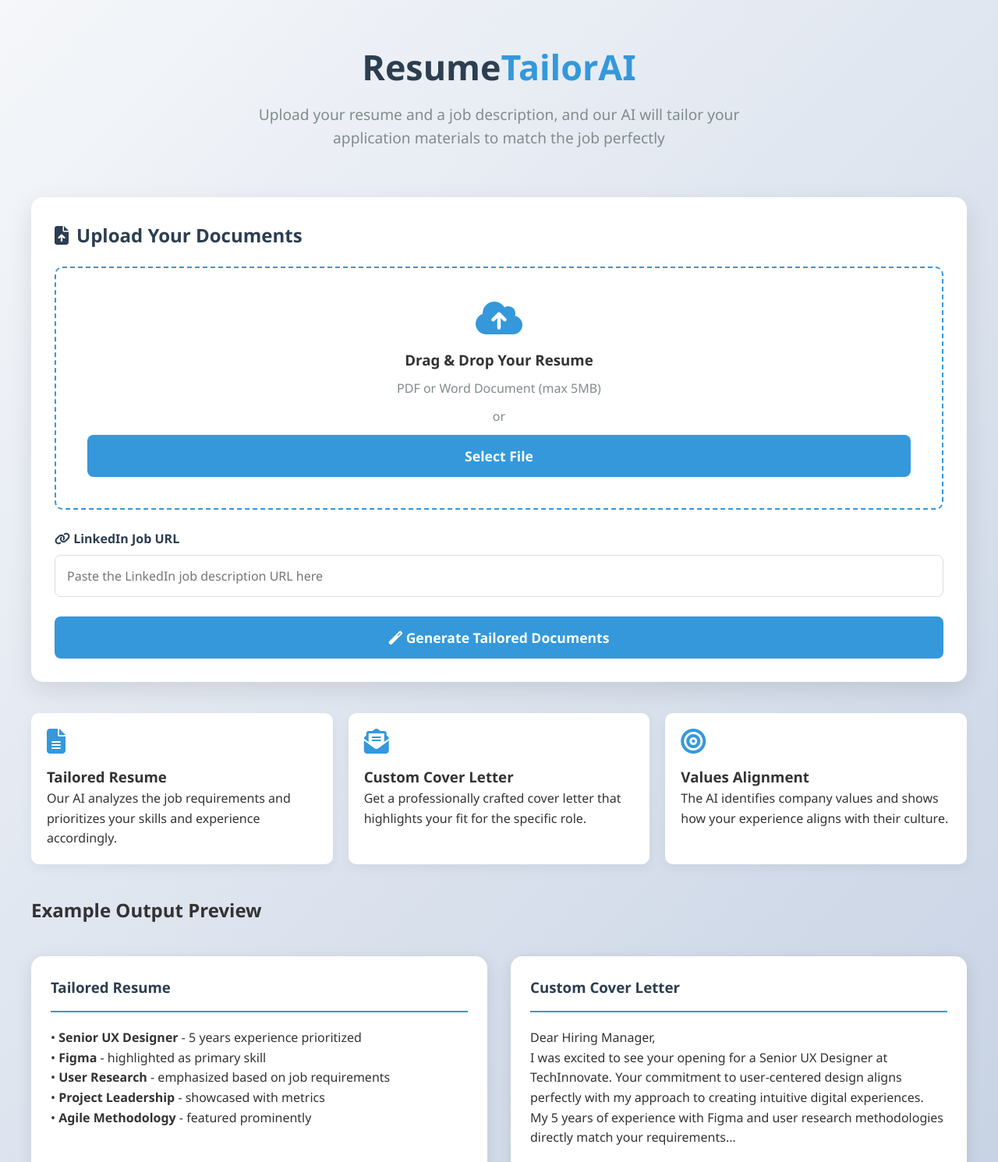
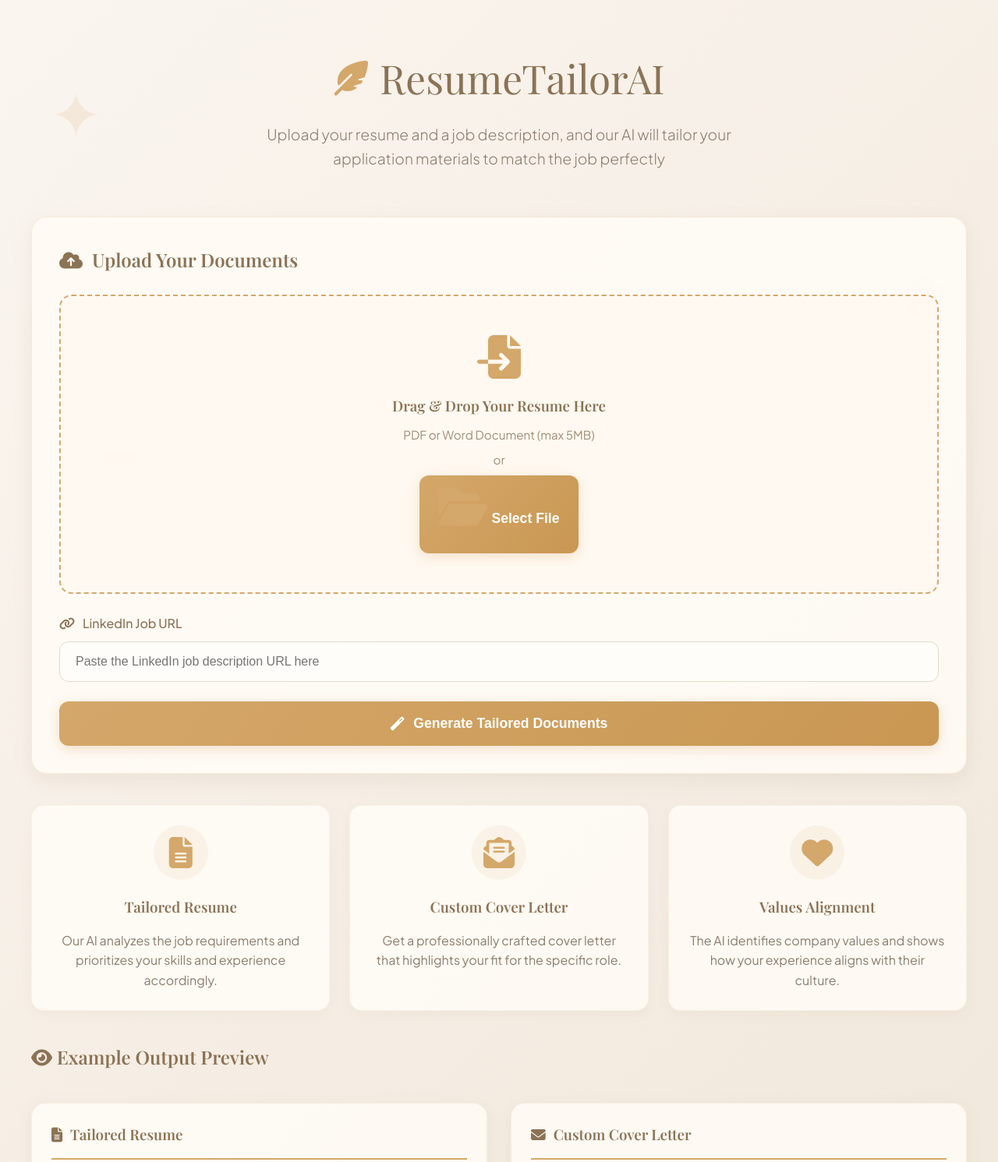
Before and after one commit to songjiseop/jilinielle, a plain HTML site: page index.html in a window 1280 px wide. Shown: the top 1491 px of the page at 78% size. Drawn offline with nearby package versions, Linux system fonts and the light colour scheme.

Commit message:
Updated design with cute beige color palette

```diff
--- a/index.html
+++ b/index.html
@@ -5,17 +5,18 @@
     <meta name="viewport" content="width=device-width, initial-scale=1.0">
     <title>ResumeTailorAI - Customize Your Application Materials</title>
     <link rel="stylesheet" href="https://cdnjs.cloudflare.com/ajax/libs/font-awesome/6.4.0/css/all.min.css">
+    <link href="https://fonts.googleapis.com/css2?family=Playfair+Display:wght@400;600&family=Plus+Jakarta+Sans:wght@300;400;500;600&display=swap" rel="stylesheet">
     <style>
         * {
             margin: 0;
             padding: 0;
             box-sizing: border-box;
-            font-family: 'Segoe UI', Tahoma, Geneva, Verdana, sans-serif;
         }
 
         body {
-            background: linear-gradient(135deg, #f5f7fa 0%, #c3cfe2 100%);
-            color: #333;
+            font-family: 'Plus Jakarta Sans', sans-serif;
+            background: linear-gradient(135deg, #faf5ef 0%, #f0e6d9 100%);
+            color: #5a4c41;
             line-height: 1.6;
             min-height: 100vh;
             padding: 20px;
@@ -28,72 +29,91 @@
 
         header {
             text-align: center;
-            padding: 30px 0;
-            margin-bottom: 30px;
+            padding: 40px 0;
+            margin-bottom: 20px;
         }
 
-        header h1 {
+        .logo {
+            font-family: 'Playfair Display', serif;
+            font-size: 3.2rem;
+            color: #8b7355;
+            margin-bottom: 15px;
+            display: flex;
+            align-items: center;
+            justify-content: center;
+            gap: 15px;
+        }
+
+        .logo i {
             font-size: 2.8rem;
-            color: #2c3e50;
-            margin-bottom: 10px;
+            color: #d4a76a;
         }
 
         header p {
             font-size: 1.2rem;
-            color: #7f8c8d;
+            color: #8b7d6e;
             max-width: 700px;
             margin: 0 auto;
-        }
-
-        .ai-highlight {
-            color: #3498db;
-            font-weight: 600;
+            font-weight: 300;
         }
 
         .card {
-            background: white;
-            border-radius: 15px;
-            box-shadow: 0 10px 30px rgba(0, 0, 0, 0.1);
-            padding: 30px;
+            background: rgba(255, 251, 245, 0.9);
+            border-radius: 20px;
+            box-shadow: 0 8px 25px rgba(139, 115, 85, 0.1);
+            padding: 35px;
             margin-bottom: 30px;
-            transition: transform 0.3s ease;
+            transition: transform 0.3s ease, box-shadow 0.3s ease;
+            border: 1px solid rgba(212, 167, 106, 0.2);
         }
 
         .card:hover {
             transform: translateY(-5px);
+            box-shadow: 0 12px 30px rgba(139, 115, 85, 0.15);
         }
 
         .card h2 {
-            color: #2c3e50;
-            margin-bottom: 20px;
+            color: #8b7355;
+            margin-bottom: 25px;
             display: flex;
             align-items: center;
-            gap: 10px;
+            gap: 12px;
+            font-family: 'Playfair Display', serif;
+            font-weight: 600;
         }
 
         .upload-area {
-            border: 2px dashed #3498db;
-            border-radius: 10px;
-            padding: 40px;
+            border: 2px dashed #d4a76a;
+            border-radius: 16px;
+            padding: 50px 30px;
             text-align: center;
             margin-bottom: 25px;
             transition: all 0.3s ease;
             cursor: pointer;
+            background: rgba(255, 248, 238, 0.5);
         }
 
         .upload-area:hover {
-            background-color: #f8f9fa;
+            background: rgba(255, 241, 223, 0.8);
+            border-color: #c99752;
         }
 
         .upload-area i {
-            font-size: 3rem;
-            color: #3498db;
-            margin-bottom: 15px;
+            font-size: 3.5rem;
+            color: #d4a76a;
+            margin-bottom: 20px;
+        }
+
+        .upload-area h3 {
+            color: #8b7355;
+            margin-bottom: 10px;
+            font-family: 'Playfair Display', serif;
         }
 
         .upload-area p {
-            color: #7f8c8d;
-            margin: 10px 0;
+            color: #a08c76;
+            margin: 8px 0;
+            font-size: 0.95rem;
         }
 
         .form-group {
@@ -102,35 +122,53 @@
 
         .form-group label {
             display: block;
-            margin-bottom: 8px;
-            font-weight: 600;
-            color: #2c3e50;
+            margin-bottom: 10px;
+            font-weight: 500;
+            color: #8b7355;
+            display: flex;
+            align-items: center;
+            gap: 10px;
         }
 
         .form-group input {
             width: 100%;
-            padding: 15px;
-            border: 1px solid #ddd;
-            border-radius: 8px;
+            padding: 16px 20px;
+            border: 1px solid #e5d9c9;
+            border-radius: 12px;
             font-size: 1rem;
+            background: #fffdf9;
+            color: #5a4c41;
+            transition: border-color 0.3s ease, box-shadow 0.3s ease;
+        }
+
+        .form-group input:focus {
+            outline: none;
+            border-color: #d4a76a;
+            box-shadow: 0 0 0 3px rgba(212, 167, 106, 0.2);
         }
 
         button {
-            background: #3498db;
+            background: linear-gradient(135deg, #d4a76a 0%, #c99752 100%);
             color: white;
             border: none;
-            padding: 15px 30px;
-            border-radius: 8px;
+            padding: 18px 35px;
+            border-radius: 12px;
             font-size: 1.1rem;
             font-weight: 600;
             cursor: pointer;
-            transition: background 0.3s ease;
-            display: block;
+            transition: all 0.3s ease;
+            display: flex;
+            align-items: center;
+            justify-content: center;
+            gap: 12px;
             width: 100%;
+            box-shadow: 0 4px 15px rgba(212, 167, 106, 0.3);
         }
 
         button:hover {
-            background: #2980b9;
+            background: linear-gradient(135deg, #c99752 0%, #bf8a45 100%);
+            box-shadow: 0 6px 18px rgba(212, 167, 106, 0.4);
+            transform: translateY(-2px);
         }
 
         .result-preview {
@@ -141,50 +179,111 @@
 
         .preview-card {
             flex: 1;
-            background: white;
-            border-radius: 15px;
-            box-shadow: 0 5px 20px rgba(0, 0, 0, 0.1);
+            background: rgba(255, 251, 245, 0.9);
+            border-radius: 18px;
+            box-shadow: 0 5px 20px rgba(139, 115, 85, 0.08);
             padding: 25px;
+            border: 1px solid rgba(212, 167, 106, 0.15);
         }
 
         .preview-card h3 {
-            color: #2c3e50;
+            color: #8b7355;
             padding-bottom: 15px;
-            border-bottom: 2px solid #3498db;
+            border-bottom: 2px solid #d4a76a;
             margin-bottom: 20px;
+            font-family: 'Playfair Display', serif;
+            display: flex;
+            align-items: center;
+            gap: 10px;
         }
 
         .preview-content {
             min-height: 300px;
+            color: #5a4c41;
+            line-height: 1.7;
         }
 
         .features {
             display: flex;
             flex-wrap: wrap;
-            gap: 20px;
+            gap: 25px;
             margin: 40px 0;
         }
 
         .feature {
             flex: 1;
             min-width: 250px;
-            background: white;
-            border-radius: 10px;
-            padding: 20px;
-            box-shadow: 0 5px 15px rgba(0, 0, 0, 0.05);
+            background: rgba(255, 251, 245, 0.9);
+            border-radius: 16px;
+            padding: 25px;
+            box-shadow: 0 5px 15px rgba(139, 115, 85, 0.05);
+            border: 1px solid rgba(212, 167, 106, 0.1);
+            text-align: center;
+            transition: transform 0.3s ease;
+        }
+
+        .feature:hover {
+            transform: translateY(-5px);
         }
 
         .feature i {
-            font-size: 2rem;
-            color: #3498db;
+            font-size: 2.5rem;
+            color: #d4a76a;
+            margin-bottom: 20px;
+            background: rgba(212, 167, 106, 0.1);
+            width: 70px;
+            height: 70px;
+            display: flex;
+            align-items: center;
+            justify-content: center;
+            border-radius: 50%;
+            margin: 0 auto 20px;
+        }
+
+        .feature h3 {
+            color: #8b7355;
             margin-bottom: 15px;
+            font-family: 'Playfair Display', serif;
+        }
+
+        .feature p {
+            color: #8b7d6e;
+            line-height: 1.6;
         }
 
         footer {
             text-align: center;
-            margin-top: 50px;
-            padding: 20px;
-            color: #7f8c8d;
+            margin-top: 60px;
+            padding: 30px;
+            color: #a08c76;
+            font-size: 0.9rem;
+        }
+
+        .cute-element {
+            position: absolute;
+            z-index: -1;
+            opacity: 0.15;
+        }
+
+        .cute-1 {
+            top: 10%;
+            left: 5%;
+            font-size: 80px;
+            color: #d4a76a;
+        }
+
+        .cute-2 {
+            top: 40%;
+            right: 5%;
+            font-size: 70px;
+            color: #d4a76a;
+        }
+
+        .cute-3 {
+            bottom: 20%;
+            left: 10%;
+            font-size: 60px;
+            color: #d4a76a;
         }
 
         @media (max-width: 768px) {
@@ -195,25 +294,42 @@
             header h1 {
                 font-size: 2.2rem;
             }
+
+            .logo {
+                font-size: 2.5rem;
+            }
+
+            .cute-element {
+                display: none;
+            }
         }
     </style>
 </head>
 <body>
+    <div class="cute-element cute-1">✦</div>
+    <div class="cute-element cute-2">❀</div>
+    <div class="cute-element cute-3">❤</div>
+
     <div class="container">
         <header>
-            <h1>Resume<span class="ai-highlight">TailorAI</span></h1>
+            <div class="logo">
+                <i class="fas fa-feather-alt"></i>
+                <span>ResumeTailorAI</span>
+            </div>
             <p>Upload your resume and a job description, and our AI will tailor your application materials to match the job perfectly</p>
         </header>
 
         <div class="card">
-            <h2><i class="fas fa-file-upload"></i> Upload Your Documents</h2>
+            <h2><i class="fas fa-cloud-upload-alt"></i> Upload Your Documents</h2>
 
             <div class="upload-area" id="dropZone">
-                <i class="fas fa-cloud-upload-alt"></i>
-                <h3>Drag & Drop Your Resume</h3>
+                <i class="fas fa-file-import"></i>
+                <h3>Drag & Drop Your Resume Here</h3>
                 <p>PDF or Word Document (max 5MB)</p>
                 <p>or</p>
-                <button>Select File</button>
+                <button style="width: auto; display: inline-block; padding: 12px 25px;">
+                    <i class="fas fa-folder-open"></i> Select File
+                </button>
             </div>
 
             <div class="form-group">
@@ -221,7 +337,9 @@
                 <input type="text" id="jobUrl" placeholder="Paste the LinkedIn job description URL here">
             </div>
 
-            <button id="generateBtn"><i class="fas fa-magic"></i> Generate Tailored Documents</button>
+            <button id="generateBtn">
+                <i class="fas fa-magic"></i> Generate Tailored Documents
+            </button>
         </div>
 
         <div class="features">
@@ -236,16 +354,18 @@
                 <p>Get a professionally crafted cover letter that highlights your fit for the specific role.</p>
             </div>
             <div class="feature">
-                <i class="fas fa-bullseye"></i>
+                <i class="fas fa-heart"></i>
                 <h3>Values Alignment</h3>
                 <p>The AI identifies company values and shows how your experience aligns with their culture.</p>
             </div>
         </div>
 
-        <h2>Example Output Preview</h2>
+        <h2 style="color: #8b7355; font-family: 'Playfair Display', serif; margin-bottom: 20px;">
+            <i class="fas fa-eye"></i> Example Output Preview
+        </h2>
         <div class="result-preview">
             <div class="preview-card">
-                <h3>Tailored Resume</h3>
+                <h3><i class="fas fa-file-alt"></i> Tailored Resume</h3>
                 <div class="preview-content">
                     <p>• <strong>Senior UX Designer</strong> - 5 years experience prioritized</p>
                     <p>• <strong>Figma</strong> - highlighted as primary skill</p>
@@ -256,7 +376,7 @@
             </div>
 
             <div class="preview-card">
-                <h3>Custom Cover Letter</h3>
+                <h3><i class="fas fa-envelope"></i> Custom Cover Letter</h3>
                 <div class="preview-content">
                     <p>Dear Hiring Manager,</p>
                     <p>I was excited to see your opening for a Senior UX Designer at TechInnovate. Your commitment to user-centered design aligns perfectly with my approach to creating intuitive digital experiences.</p>
@@ -266,22 +386,29 @@
         </div>
 
         <footer>
-            <p>ResumeTailorAI &copy; 2023 | AI-Powered Job Application Materials</p>
+            <p>Made with <i class="fas fa-heart" style="color: #d4a76a;"></i> • jilinielle &copy; 2025</p>
         </footer>
     </div>
 
     <script>
         // Simple animation for the generate button
         document.getElementById('generateBtn').addEventListener('click', function() {
+            const originalText = this.innerHTML;
             this.innerHTML = '<i class="fas fa-spinner fa-spin"></i> Processing...';
+            this.disabled = true;
 
             // Simulate processing time
             setTimeout(() => {
                 this.innerHTML = '<i class="fas fa-check"></i> Documents Ready!';
-                this.style.background = '#2ecc71';
+                this.style.background = 'linear-gradient(135deg, #a3c293 0%, #87a96b 100%)';
 
                 // Show a simulated success message
-                alert('Documents generated successfully! This is a frontend demo. In a real application, your tailored resume and cover letter would be available for download.');
+                setTimeout(() => {
+                    alert('Documents generated successfully! This is a frontend demo. In a real application, your tailored resume and cover letter would be available for download.');
+                    this.innerHTML = originalText;
+                    this.disabled = false;
+                    this.style.background = 'linear-gradient(135deg, #d4a76a 0%, #c99752 100%)';
+                }, 1000);
             }, 2000);
         });
 
@@ -290,13 +417,13 @@
 
         dropZone.addEventListener('dragover', (e) => {
             e.preventDefault();
-            dropZone.style.borderColor = '#2ecc71';
-            dropZone.style.background = '#f8f9fa';
+            dropZone.style.borderColor = '#a3c293';
+            dropZone.style.background = 'rgba(227, 240, 218, 0.5)';
         });
 
         dropZone.addEventListener('dragleave', () => {
-            dropZone.style.borderColor = '#3498db';
-            dropZone.style.background = 'transparent';
+            dropZone.style.borderColor = '#d4a76a';
+            dropZone.style.background = 'rgba(255, 248, 238, 0.5)';
         });
 
         dropZone.addEventListener('click', () => {
```
